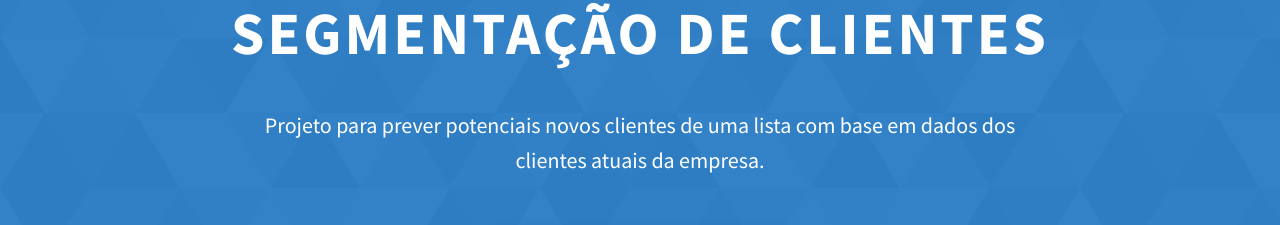
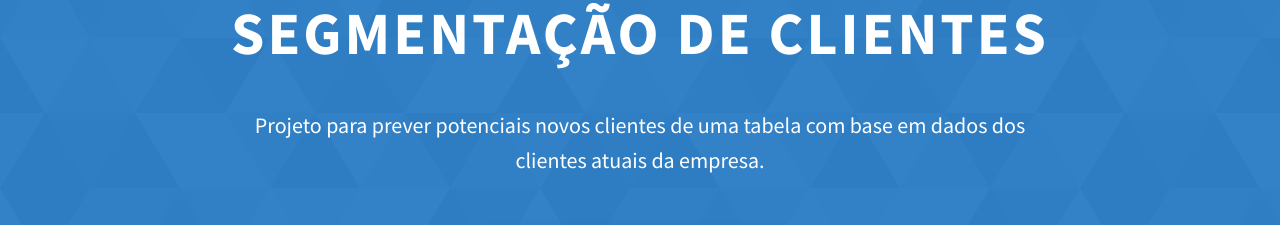
Before and after one commit to dnsrsdata/portfolio, a website: page project-1.html in a window 1280 px wide. Shown: the part 262-487 px from the top of the page. Drawn offline with Linux system fonts and the light colour scheme.

Commit message:
type fix

```diff
--- a/project-1.html
+++ b/project-1.html
@@ -87,7 +87,7 @@
         <h1 class="heading-primary">Segmentação de clientes</h1>
         <div class="project-cs-hero__info">
           <p class="text-primary">
-            Projeto para prever potenciais novos clientes de uma lista com base
+            Projeto para prever potenciais novos clientes de uma tabela com base
             em dados dos clientes atuais da empresa.
           </p>
         </div>
```
